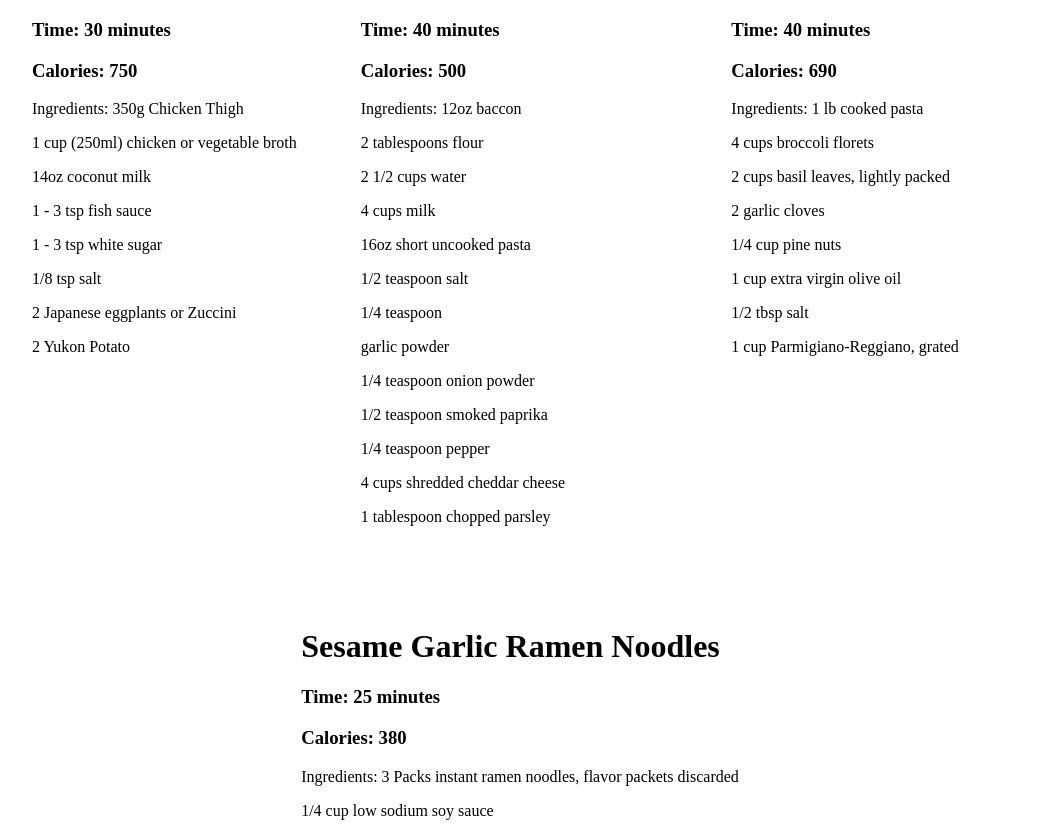
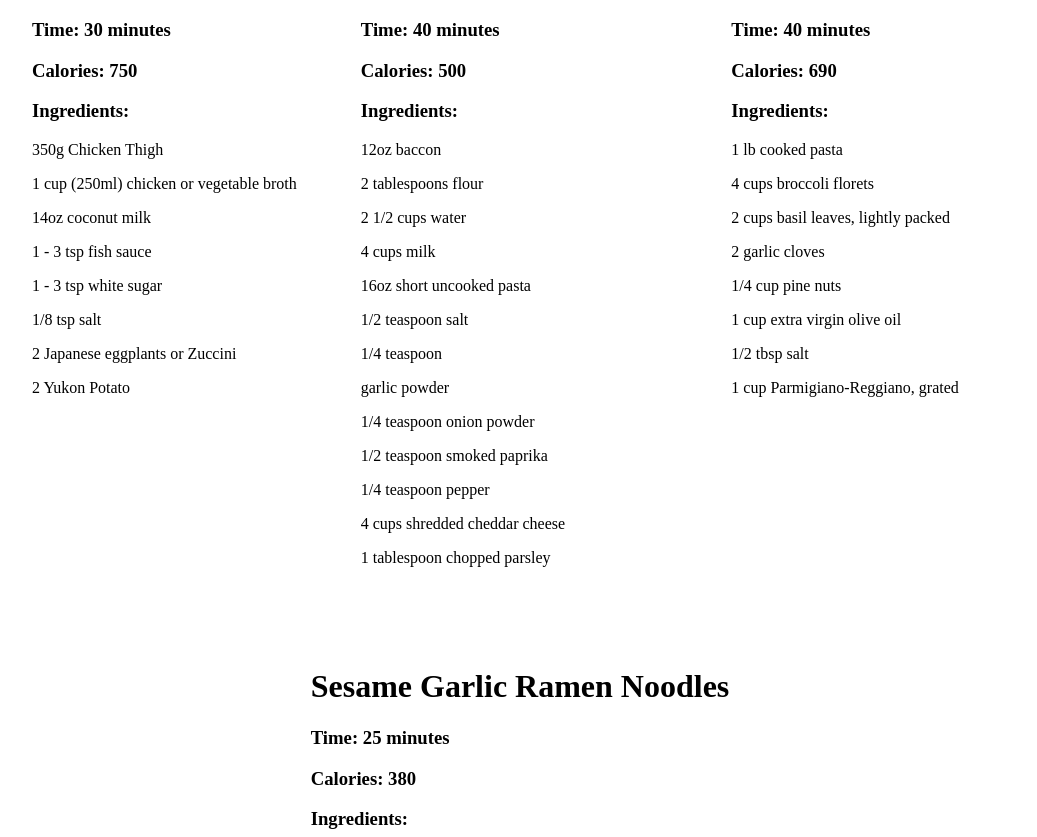
Before and after one commit to drod0942/Ob-LoopChallenge, a plain HTML site: page index.html in a window 1280 px wide. Shown: the part 101-938 px from the top of the page, without its empty margins (120-1157 px from the left). Drawn offline with Linux system fonts and the light colour scheme.

Commit message:
fixed looks

```diff
--- a/app.js
+++ b/app.js
@@ -52,5 +52,5 @@ for (let i = 0; i < recipes.length; i += 1) {
     tim[i].innerHTML = `Time: ` + recipes[i].time + ` minutes`;
     cals[i].innerHTML = `Calories: ` + recipes[i].calories;
 
-    ingred[i].innerHTML = `Ingredients: ` + recipes[i].ingredients.join("</p><p>");
+    ingred[i].innerHTML = recipes[i].ingredients.join("</p><p>");
 }
--- a/index.html
+++ b/index.html
@@ -13,24 +13,28 @@
             <h1 class="titl"></h1>
             <h3 class="time"></h3>
             <h3 class="cal"></h3>
+            <h3>Ingredients:</h3>
             <p class="ing"></p>
         </div>
         <div class="r2">
             <h1 class="titl"></h1>
             <h3 class="time"></h3>
             <h3 class="cal"></h3>
+            <h3>Ingredients:</h3>
             <p class="ing"></p>
         </div>
         <div class="r3">
             <h1 class="titl"></h1>
             <h3 class="time"></h3>
             <h3 class="cal"></h3>
+            <h3>Ingredients:</h3>
             <p class="ing"></p>
         </div>
         <div class="r4">
             <h1 class="titl"></h1>
             <h3 class="time"></h3>
             <h3 class="cal"></h3>
+            <h3>Ingredients:</h3>
             <p class="ing"></p>
         </div>
     </div>
```
